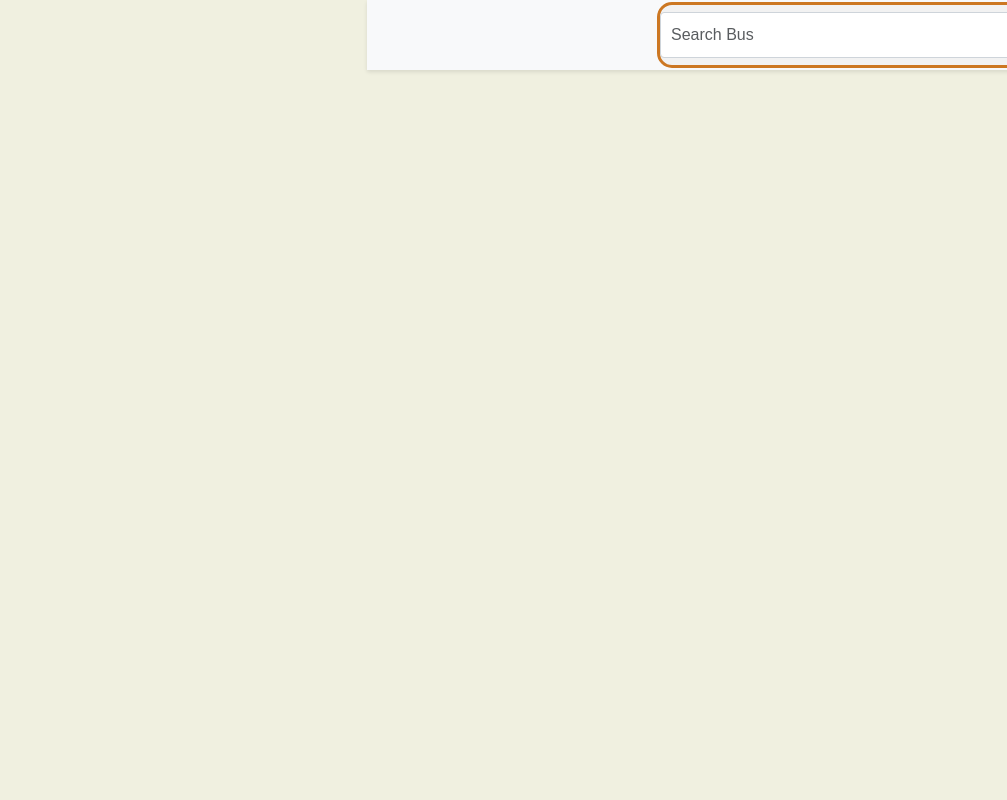
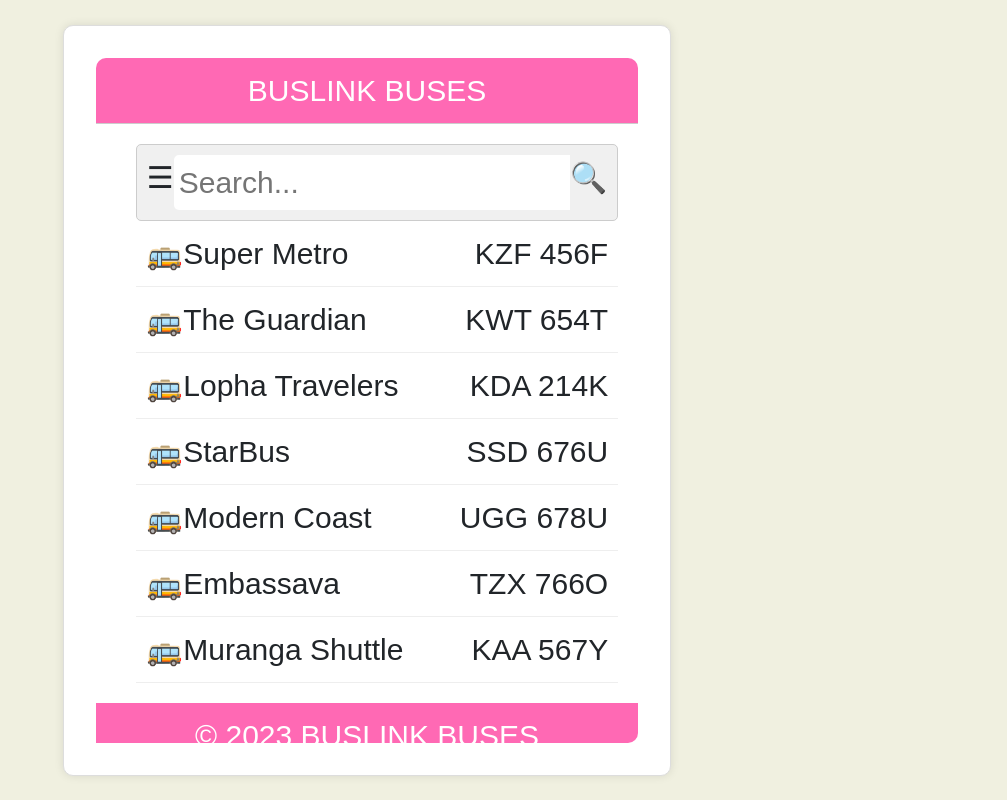
Before and after one commit to robemike/Bus-booking-client, a React (Create React App) app: page /drivers/buses in a window 1280 px wide. Shown: the whole page, without its empty margins (273-1280 px from the left). Built offline with nearby package versions, Linux system fonts and the light colour scheme.

Commit message:
Drivers Site

```diff
--- a/src/components/Drivers/buses.css
+++ b/src/components/Drivers/buses.css
@@ -1,44 +1,47 @@
-/* Ensure the navbar stays at the top of the page */
-.navbar {
-    position: fixed;
-    top: 0;
-    width: 100%;
-    z-index: 1000; /* Ensures it stays above other elements */
-    display: flex;
-    justify-content: center;
-    align-items: center;
-    background-color: #f8f9fa;
-    padding: 20px;
-    box-shadow: 0 2px 4px rgba(0, 0, 0, 0.1);
+body {
+    font-family: Arial, sans-serif;
+    background-color: #f0f0e0;
 }
 
-/* Add some padding to the top of the page content to account for the fixed navbar */
-.customer-list-container {
-    padding-top: 80px; /* Adjust this value as necessary to avoid content being hidden behind the navbar */
+.buses-container {
+    width: 100%;
+    max-width: 1200px;
+    background-color: #fff;
+    margin: 0 auto;
+    padding: 2rem;
+    border: 1px solid #ddd;
+    border-radius: 10px;
+    box-shadow: 0 0 10px rgba(0, 0, 0, 0.1);
 }
 
-.d-flex {
-    display: flex;
+header {
+    background-color: #ffa500;
+    color: #fff;
+    padding: 10px;
+    text-align: center;
+    border-bottom: 1px solid #ccc;
 }
 
-.form-control {
-    margin-right: 10px;
+.search-bar {
+    display: flex;
     padding: 10px;
-    border: 1px solid #ced4da;
-    border-radius: 4px;
-    width: 500px;
+    background-color: #f0f0f0;
+    border: 1px solid #ccc;
+    border-radius: 5px;
 }
 
-#searchbtn {
-    background-color: #28a745;
-    color: white;
-    border: none;
-    padding: 10px 20px;
-    border-radius: 4px;
-    cursor: pointer;
-    width: 40%;
+.bus-list {
+    list-style-type: none;
+    padding: 0;
+    margin: 0;
 }
 
-#searchbtn:hover {
-    background-color: #218838;
+.bus-item {
+    display: flex;
+    justify-content: space-between;
+    padding: 10px;
+    border-bottom: 1px solid #eee;
 }
+div{
+    font-size: 30px;
+}
--- a/src/components/Drivers/buses.js
+++ b/src/components/Drivers/buses.js
@@ -1,18 +1,43 @@
 import React from "react";
 import './buses.css';
 
+function Buses() {
+    const busData = [
+        { name: 'Super Metro', code: 'KZF 456F' },
+        { name: 'The Guardian', code: 'KWT 654T' },
+        { name: 'Lopha Travelers', code: 'KDA 214K', hasTrash: true, hasTag: true },
+        { name: 'StarBus', code: 'SSD 676U' },
+        { name: 'Modern Coast', code: 'UGG 678U' },
+        { name: 'Embassava', code: 'TZX 766O', hasTrash: true, hasTag: true },
+        { name: 'Muranga Shuttle', code: 'KAA 567Y', hasTrash: true, hasTag: true }
+    ];
 
-function Buses() {
     return (
-      <div className="buses-container">
-      <nav className="navbar navbar-expand-lg bg-body-tertiary">
-          <form className="d-flex" role="search">
-              <input className="form-control me-2" type="search" placeholder="Search Bus" aria-label="Search" />
-              <button id="searchbtn" className="btn btn-outline-success" type="submit">Search</button>
-          </form>
-      </nav>
-
-  </div>
+        <div className="buses-container">
+            <header className="header">BUSLINK BUSES</header>
+            <div className="content">
+                <div className="search-bar">
+                    <span className="menu-icon">☰</span>
+                    <input type="search" placeholder="Search..." />
+                    <span className="search-icon">🔍</span>
+                </div>
+                <ul className="bus-list">
+                    {busData.map((bus, index) => (
+                        <li className="bus-item" key={index}>
+                            <div>
+                                <span className="bus-icon">🚌</span>
+                                <span>{bus.name}</span>
+                            </div>
+                            <div>
+                                <span className="bus-code">{bus.code}</span>
+                                {bus.hasTag}
+                            </div>
+                        </li>
+                    ))}
+                </ul>
+            </div>
+            <footer className="footer">© 2023 BUSLINK BUSES</footer>
+        </div>
     );
 }
 
```
